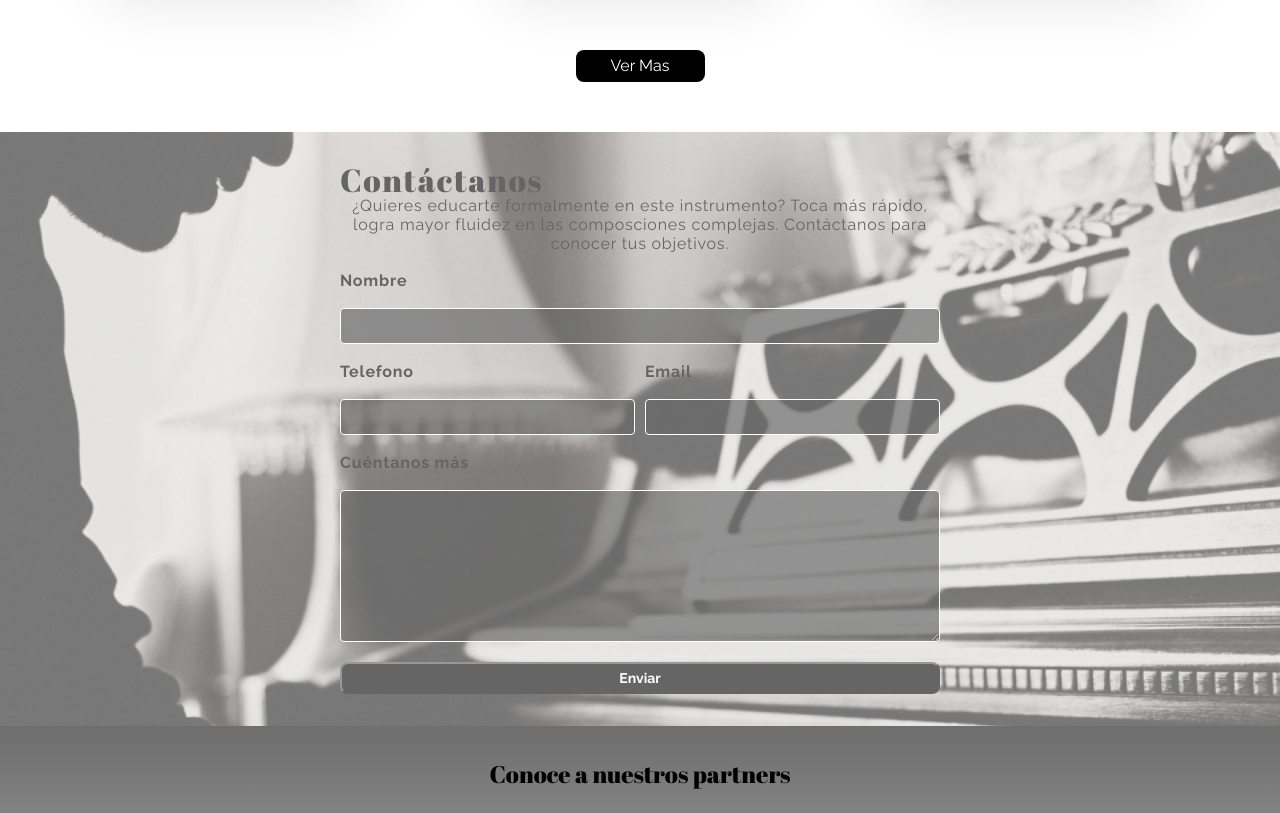
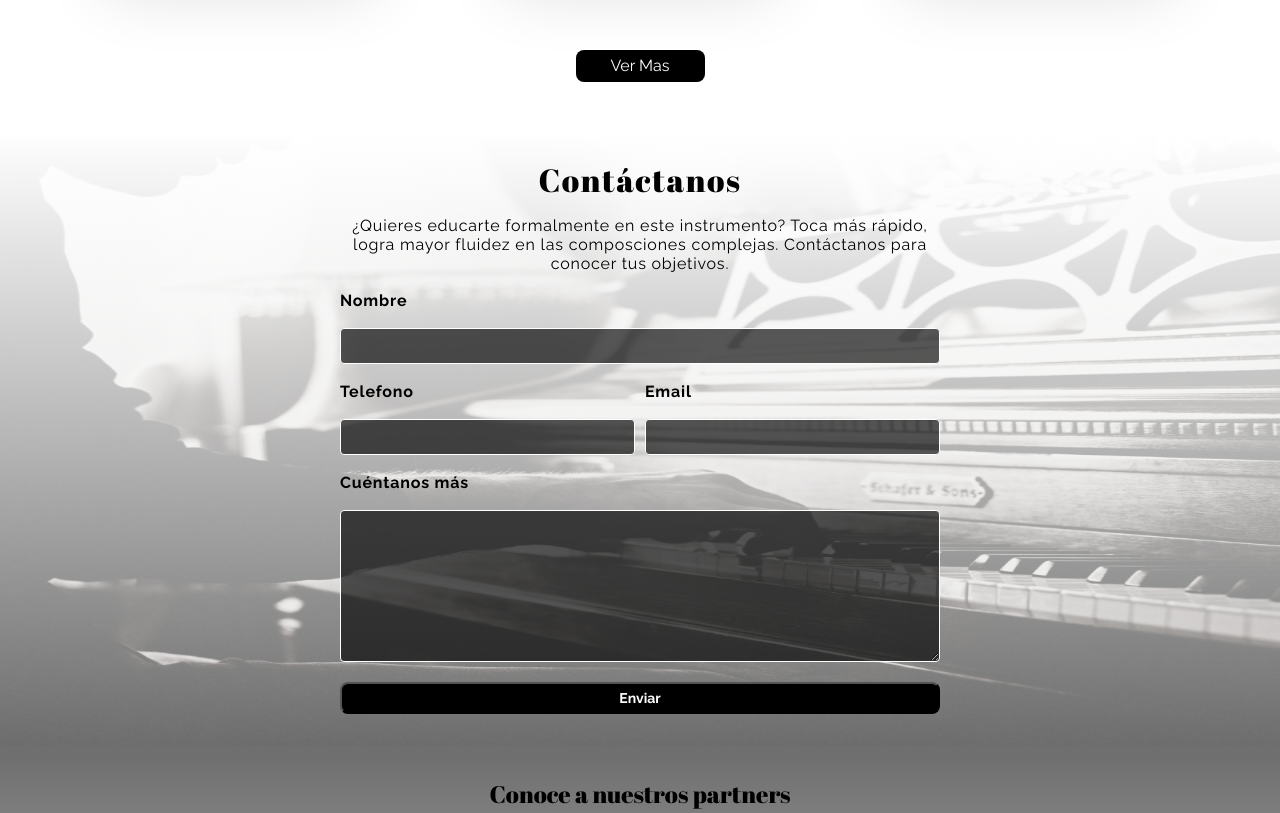
Before and after one commit to AdrianMedellinG/InstitutoPazioli, a plain HTML site: page index.html in a window 1280 px wide. Shown: the part 2020-2833 px from the top of the page. Drawn offline with Linux system fonts and the light colour scheme.

Commit message:
Minor updates

```diff
--- a/assets/styles.scss
+++ b/assets/styles.scss
@@ -488,7 +488,7 @@ footer {
 
             .footer-info {
                 margin-bottom: 30px;
-
+                font-weight: 600;
                 .titulo-links {
                     font-family: $abril;
                     font-size: 20px;
@@ -508,6 +508,11 @@ footer {
                         }
                     }
                 }
+            }
+            .copyright
+            {
+                font-family: $raleway;
+                font-weight: 300;
             }
         }
     }
@@ -688,6 +693,7 @@ footer {
     }
 }
 .contactanos {
+    position: relative;
     padding: 32px;
     height: auto;
     max-width: 100%;
@@ -695,13 +701,23 @@ footer {
     flex-direction: column;
     align-items: center;
     background: linear-gradient(180deg, #FFFFFF 0%, rgba(255, 255, 255, 0.35) 100%);
-    background-image: url(/assets/imagenes/contactanos_background.png);
+    //background-image: url(/assets/imagenes/contactanos_background.png);
     background-repeat: no-repeat;
     background-size: cover;
-    opacity: .6;
-    /*width: 320px;
-    height: 870px;*/
-
+    .contactanos-fondo {
+        object-fit: contain;
+        overflow: hidden;
+        height: 100%;
+        position: absolute;
+        top: 0;
+        left: 0;
+        z-index: -1;
+        width: 100%;
+        img{
+            height: 100%;
+            width: 100%;
+        }
+    }
     h2 {
         font-family: 'Abril Fatface';
         font-style: normal;
@@ -710,9 +726,10 @@ footer {
         line-height: 32px;
         display: flex;
         align-items: center;
-        text-align: center;
         letter-spacing: 0.05em;
         color: #000000;
+        margin-bottom: 20px;
+        justify-content: center;
     }
     p {
         font-family: 'Raleway';
--- a/index.html
+++ b/index.html
@@ -8,8 +8,8 @@
     <meta name="author" content="Sofia - Julio V- Adrian">
     <link rel="preconnect" href="https://fonts.googleapis.com">
     <link rel="preconnect" href="https://fonts.gstatic.com" crossorigin>
-    <link href="https://fonts.googleapis.com/css2?family=Abril+Fatface&family=Raleway:wght@400;600;700&display=swap"
-        rel="stylesheet">
+    <link href="https://fonts.googleapis.com/css2?family=Abril+Fatface&family=Raleway:wght@400;600;700&display=swap" rel="stylesheet">
+    <link href="https://fonts.googleapis.com/css2?family=Poppins:wght@100&display=swap" rel="stylesheet">
     <link rel="stylesheet" href="assets/styles.css">
     <title>Pazioli</title>
 </head>
@@ -181,6 +181,9 @@
         </seccion>
 
         <section class="contactanos">
+            <div class="contactanos-fondo">
+                <img src="/assets/imagenes/contactanos_background.png" alt="">
+            </div>
             <div class="contenedor-contactanos">
                 <h2>Contáctanos</h2>
                 <p>¿Quieres educarte formalmente en este instrumento? Toca más rápido, logra mayor fluidez en las
```
Also changed, not shown: assets/styles.css, 1 other file.
